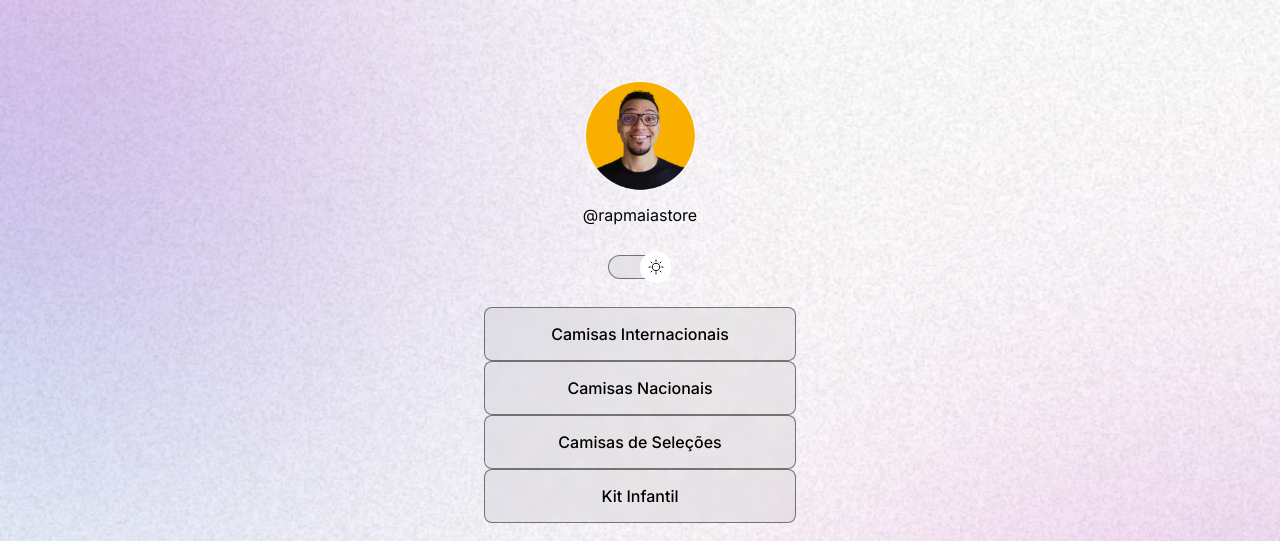
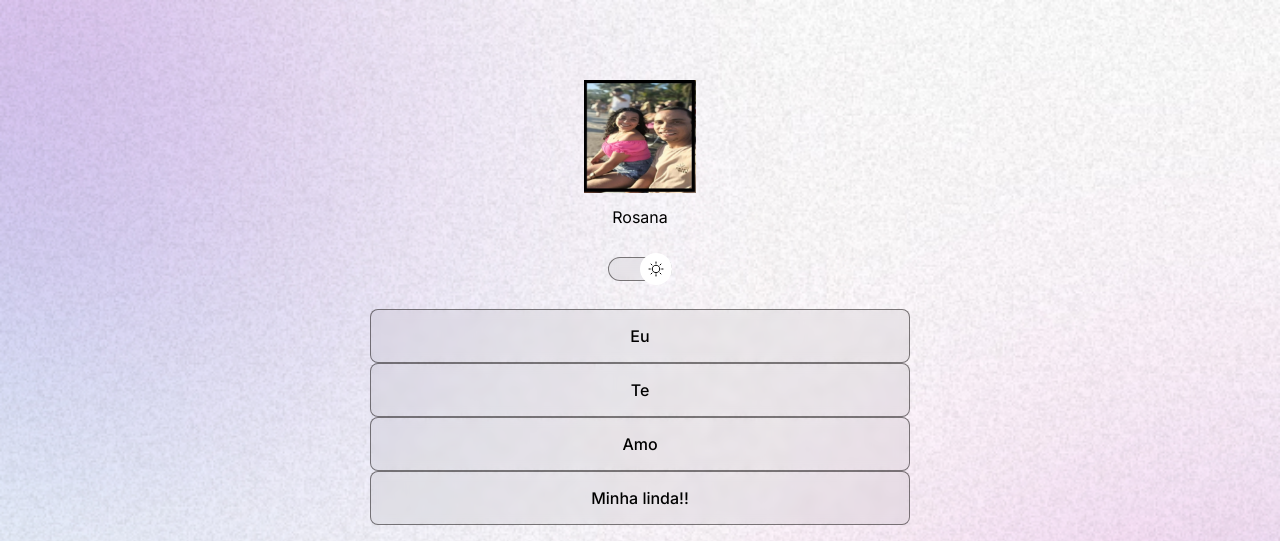
Before and after one commit to RapMaia/projeto, a plain HTML site: page index.html in a window 1280 px wide. Shown: the top 541 px of the page. Drawn offline with nearby package versions, Linux system fonts and the light colour scheme.

Commit message:
alterações para rosana

```diff
--- a/assets/script.js
+++ b/assets/script.js
@@ -6,8 +6,8 @@ const img = document.querySelector('#profile img')
 // subustituir a img
 if (html.classList.contains('light')) {
 
-  img.setAttribute('src','./assets/avatar-light.png')}
+  img.setAttribute('src','./assets/rosana.png')}
   else {
-    img.setAttribute ('src', './assets/avatar.png')
+    img.setAttribute ('src', './assets/rosanal.png')
   }
 }
--- a/index.html
+++ b/index.html
@@ -6,31 +6,31 @@
 <link href="https://fonts.googleapis.com/css2?family=Inter:wght@400;500&display=swap" rel="stylesheet">
    <meta charset="UTF-8" />
     <meta name="viewport" content="width=device-width, initial-scale=1.0" />
-    <title>RapMaiastore</title>
+    <title>prejeto</title>
   <link rel="stylesheet" href="./style.css" />
   </head>
   <body>
     <div id="container">
     <div id="profile">
-     <img src="./assets/avatar.png"
-      alt="foto de mayk brito de óculos etc.."
-      />
-      <p>@rapmaiastore</p>
+    <img src="./assets/rosanal.png"
+    alt="./assets/rosana.jpg"/>
+    <p>Rosana</p>
     </div>
     <div id="switch" onclick="toggleMode()">
+
       <button>
   </button>
   <span></span>
   </div>
   <ul>
   <li>
-<a href="#">Camisas Internacionais</a>
+<a href="#">Eu</a>
 <li>
-<a href="#">Camisas Nacionais</a>
+<a href="#">Te</a>
 <li>
-<a href="#">Camisas de Seleções</a>
+<a href="#">Amo</a>
 <li>
-<a href="#">Kit Infantil</a>
+<a href="#">Minha linda!!</a>
 </li>
 </li>
 </li>
--- a/style.css
+++ b/style.css
@@ -6,7 +6,7 @@
 
 :root {
   --text-color: white;
-  --bg-url: url(./assets/bg-mobile.jpg);
+  --bg-url: url(./assets/bg-desktop.jpg);
   --stroke-color: rgba(255, 255, 255, 0.5);
   --surface-color: rgba(255, 255, 255, 0.1);
   --switch-bg-url: url(./assets/moon-stars.svg);
@@ -14,7 +14,7 @@
 .light {
   --text-color: black;
   --bg-url: url(./assets/bg-mobile-light.jpg);
-  --stroke-color: rgba(0, 0, 0, 0.5);
+  --stroke-color: rgba(8, 4, 4, 0.5);
   --surface-color: rgba(0, 0, 0, 0.05);
   --switch-bg-url: url(./assets/sun.svg);
 }
@@ -29,7 +29,8 @@ body * {
 }
 
 #container {
-  width: 360px;
+  width: 100%;
+  max-width: 588px;;
   margin: 56px auto 0px;
   padding: 0 24px;
 
```
Also changed, not shown: assets/rosana.png (added), assets/rosanal.png (added). Lines whose indentation alone changed are shown as unchanged.
